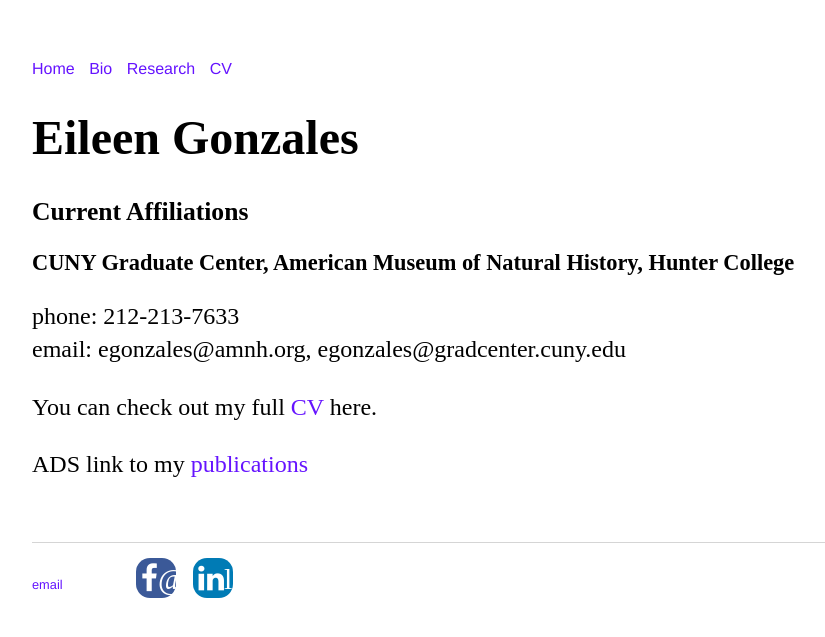
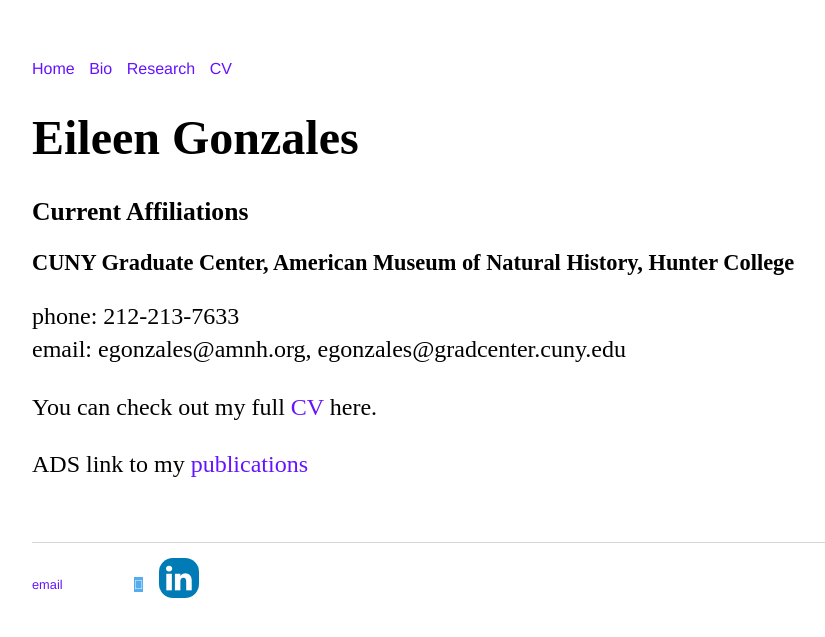
Before and after one commit to ECGonzales/ECGonzales.github.io, a Jekyll site: the page built from CV/index.html, in a window 1280 px wide. Shown: the top 637 px of the page, without its empty margins (160-985 px from the left). Built offline with Jekyll 4.4.1, drawn with Linux system fonts in a browser that asks for light colours.

Commit message:
Update default.html

```diff
--- a/_layouts/default.html
+++ b/_layouts/default.html
@@ -65,9 +65,9 @@
 	    		<ul>
 
 	        		<li><a href="mailto:egonzales@amnh.org">email</a></li>
-	        		<li><a href="https://github.com/ECGonzales" class="fa fa-github fa-3x">github</a></li>
-              			<li><a href="https://twitter.com/EGonzales788" class="fa fa-facebook">@EGonzales788</a></li>
-				<li><a href="https://https://www.linkedin.com/in/eileengonzales/" class="fa fa-linkedin">linkedin</a></li>
+	        		<li><a href="https://github.com/ECGonzales" class="fa fa-github"></a></li>
+              			<li><a href="https://twitter.com/EGonzales788" class="fa-twitter"></a></li>
+				<li><a href="https://https://www.linkedin.com/in/eileengonzales/" class="fa fa-linkedin"></a></li>
 				</ul>
 			</footer>
 		</body>
```
